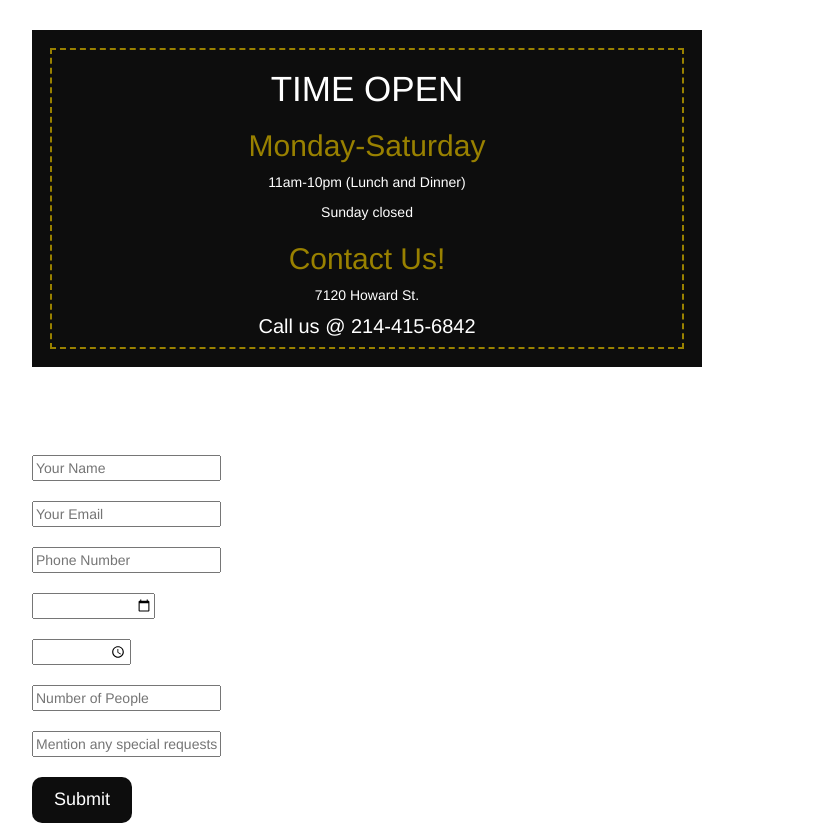
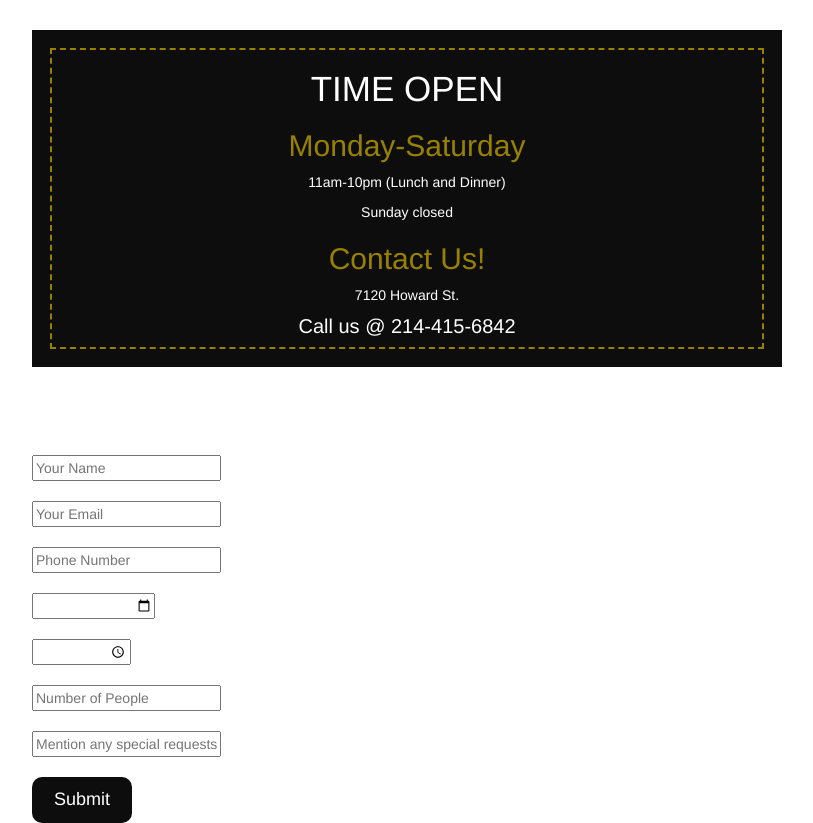
Before and after one commit to daweili1117/webapp-project-team3, a Django app: page /reservation/ in a window 1280 px wide. Shown: the part 52-875 px from the top of the page, without its empty margins (38-851 px from the left). Run offline with Django 3.2, Linux system fonts and the light colour scheme; some libraries are stand-ins or nearby versions.

Commit message:
Update reservation.html

```diff
--- a/restaurant/indianexpress/templates/indianexpress/reservation.html
+++ b/restaurant/indianexpress/templates/indianexpress/reservation.html
@@ -20,7 +20,7 @@
 
         .banner-container {
             padding-top: 10px;
-            width:670px;
+            width:auto;
         }
 
         .container-time{
```
